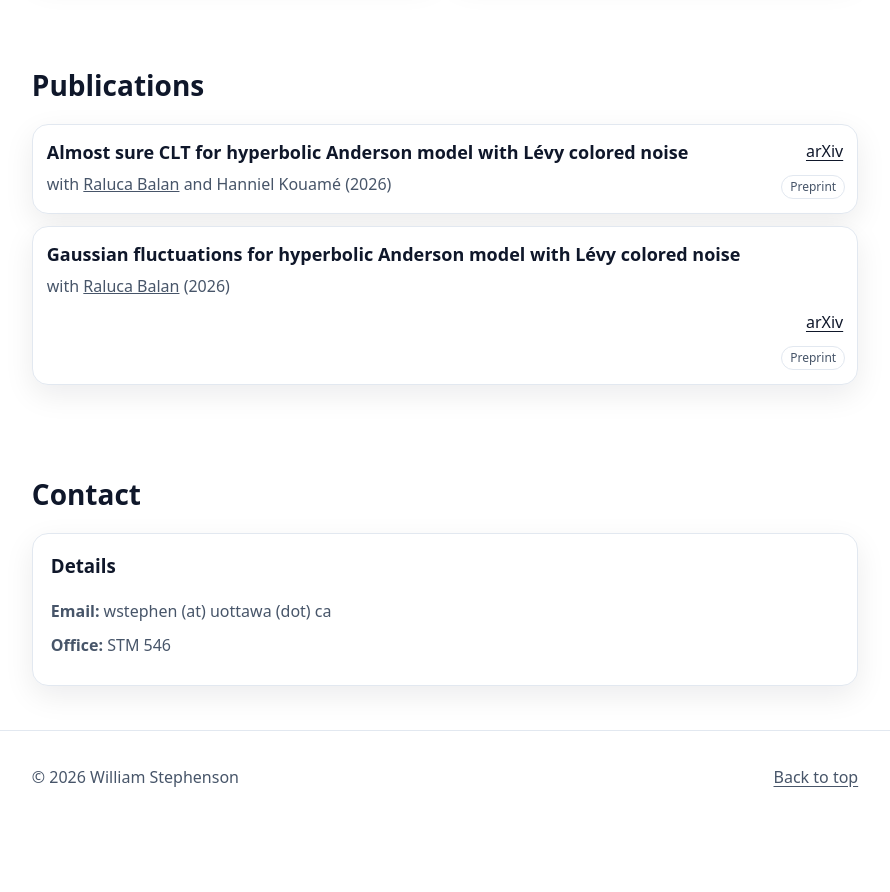
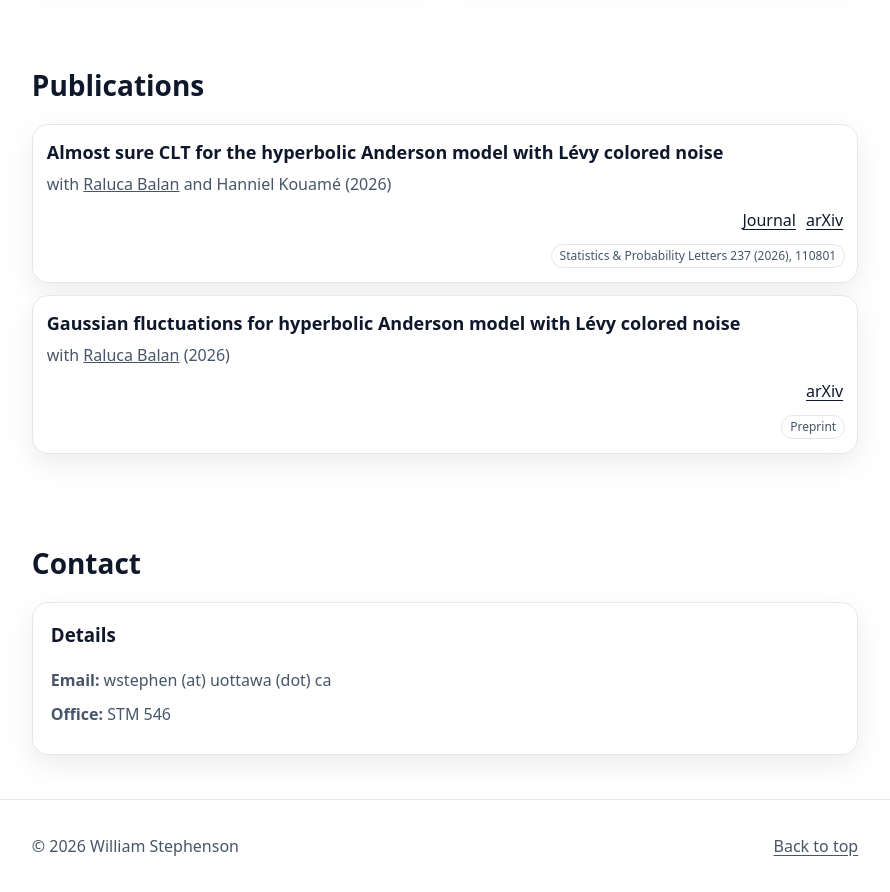
Before and after one commit to WilliamDStephenson/WilliamDStephenson.github.io, a plain HTML site: page index.html in a window 1280 px wide. Shown: the part 1360-2252 px from the top of the page, without its empty margins (195-1085 px from the left). Before the commit the page ends 2183 px from the top, so only its background shows below. Drawn offline with Linux system fonts and the light colour scheme.

Commit message:
Add files via upload

```diff
--- a/index.html
+++ b/index.html
@@ -154,14 +154,15 @@
         -->
 
         <ol class="pub-list" id="pubList">
-          <li class="pub" data-type="Preprint" data-year="2026">
+          <li class="pub" data-type="Journal" data-year="2026">
             <div class="pub-main">
-              <h3 class="pub-title">Almost sure CLT for hyperbolic Anderson model with L&eacute;vy colored noise</h3>
+              <h3 class="pub-title">Almost sure CLT for the hyperbolic Anderson model with L&eacute;vy colored noise</h3>
               <p class="pub-authors">with <a class="underline-link" href="https://uniweb.uottawa.ca/sites/Raluca-Balan">Raluca Balan</a> and Hanniel Kouam&eacute; (2026)</p>
             </div>
             <div class="pub-actions">
+              <a class="link" href="https://doi.org/10.1016/j.spl.2026.110801" target="_blank" rel="noopener">Journal</a>
               <a class="link" href="https://arxiv.org/abs/2602.24189" target="_blank" rel="noopener">arXiv</a>
-              <p class="pub-venue"><span class="tag">Preprint</span></p>
+              <p class="pub-venue"><span class="tag">Statistics &amp; Probability Letters 237 (2026), 110801</span></p>
             </div>
           </li>
           <li class="pub" data-type="Preprint" data-year="2026">
```
